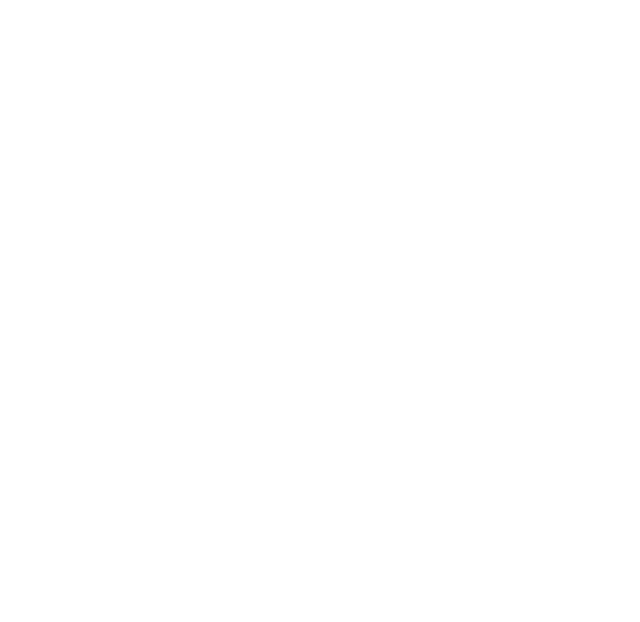
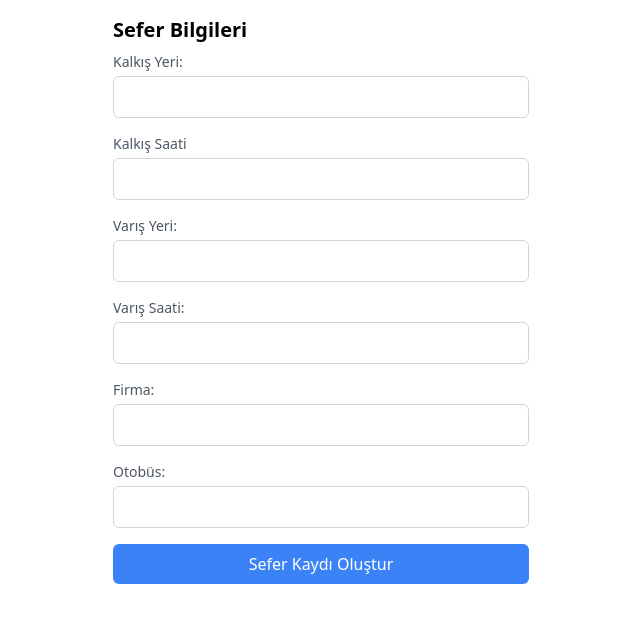
Before and after one commit to muratcankargi/otobus-bileti-satis-sistemi, a Nuxt app: page /admin in a window 1280 px wide. Before the commit this address had no page. Shown: the top 622 px of the page, without its empty margins (319-959 px from the left). Built offline with nearby package versions, Linux system fonts and the light colour scheme.

Commit message:
Create admin.vue

```diff
--- /dev/null
+++ b/pages/admin.vue
@@ -0,0 +1,13 @@
+<template>
+    <div>
+        <Admin/>
+    </div>
+</template>
+<script>
+import Admin from '../components/Admin'
+export default {
+  components: {
+    Admin
+  }
+  }
+</script>
```
